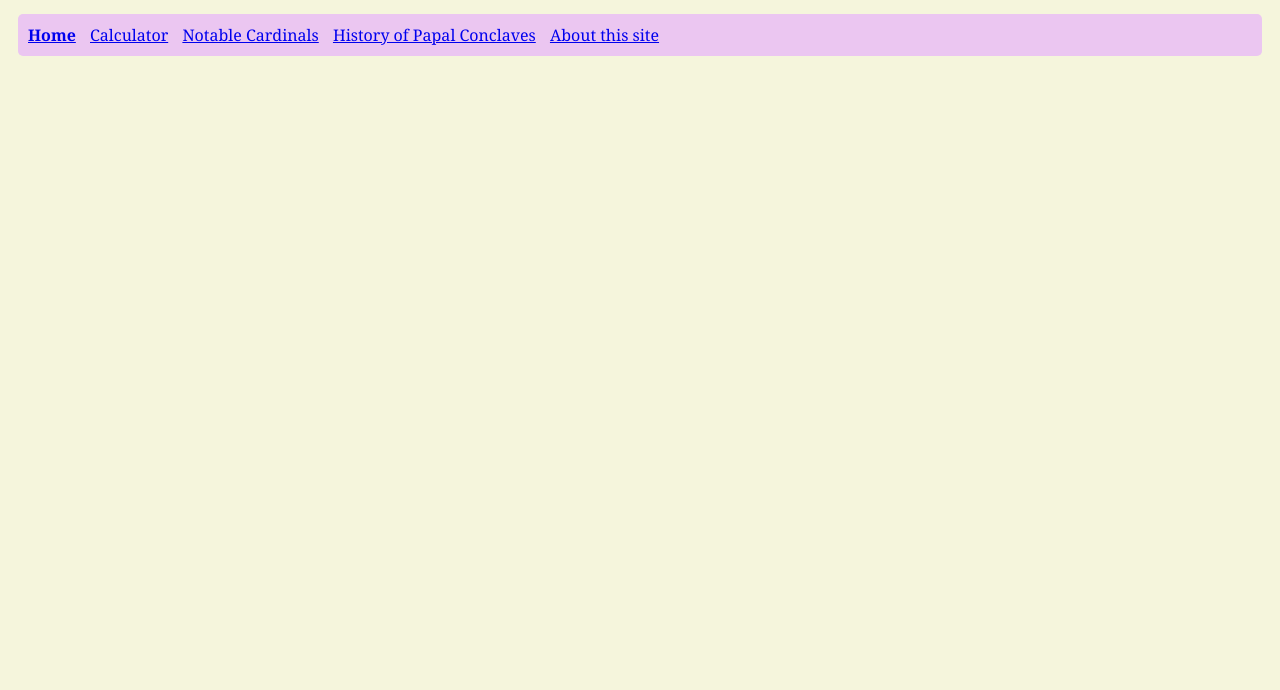
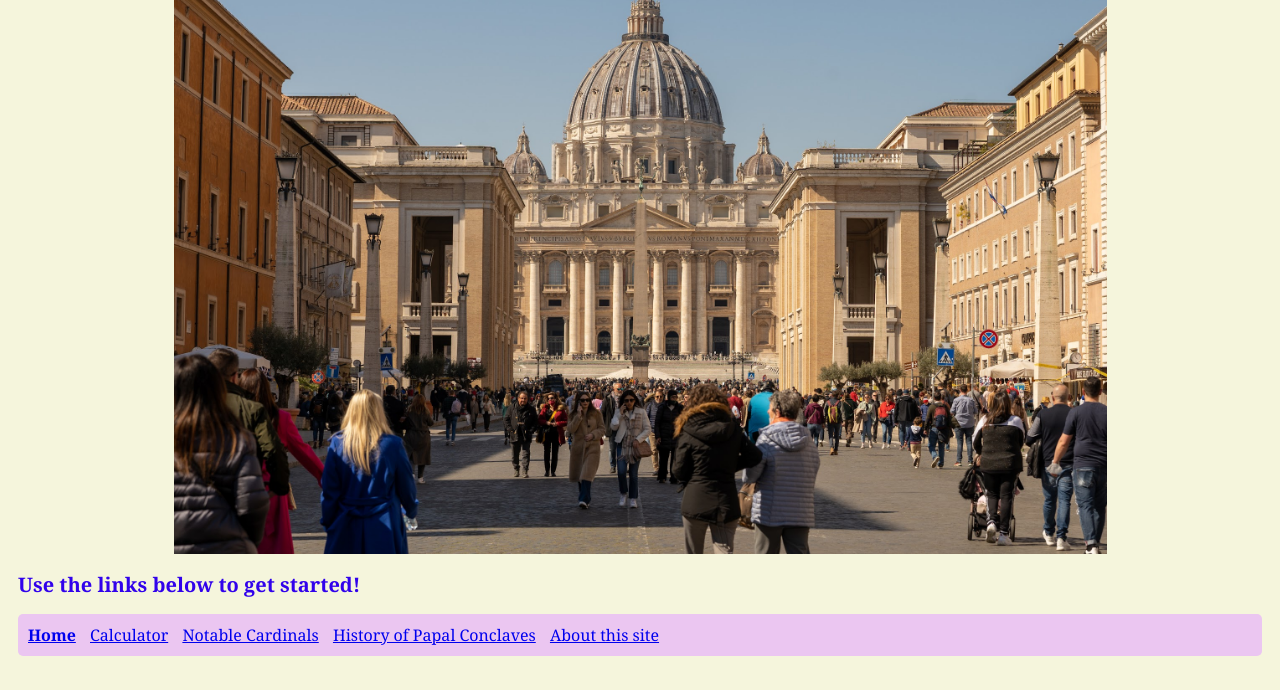
Before and after one commit to atoczycki/atoczycki.github.io, a plain HTML site: page index.html in a window 1280 px wide. Shown: the part 159-849 px from the top of the page. Before the commit the page ends 800 px from the top, so only its background shows below. Drawn offline with Linux system fonts and the light colour scheme.

Commit message:
Update index.html

```diff
--- a/index.html
+++ b/index.html
@@ -9,7 +9,7 @@
 <body>
     <nav>
 	<h1>Welcome to the Unofficial Papal Probability Calculator</h1>
-	<img src="images/vatican.jpg" alt="St. Peter's Basilica">
+	<img src="vatican.jpg" alt="St. Peter's Basilica">
 	<h2>Use the links below to get started!</h2>
         <ul>
             <li><a href="index.html" class="bold-link">Home</a></li>
```
